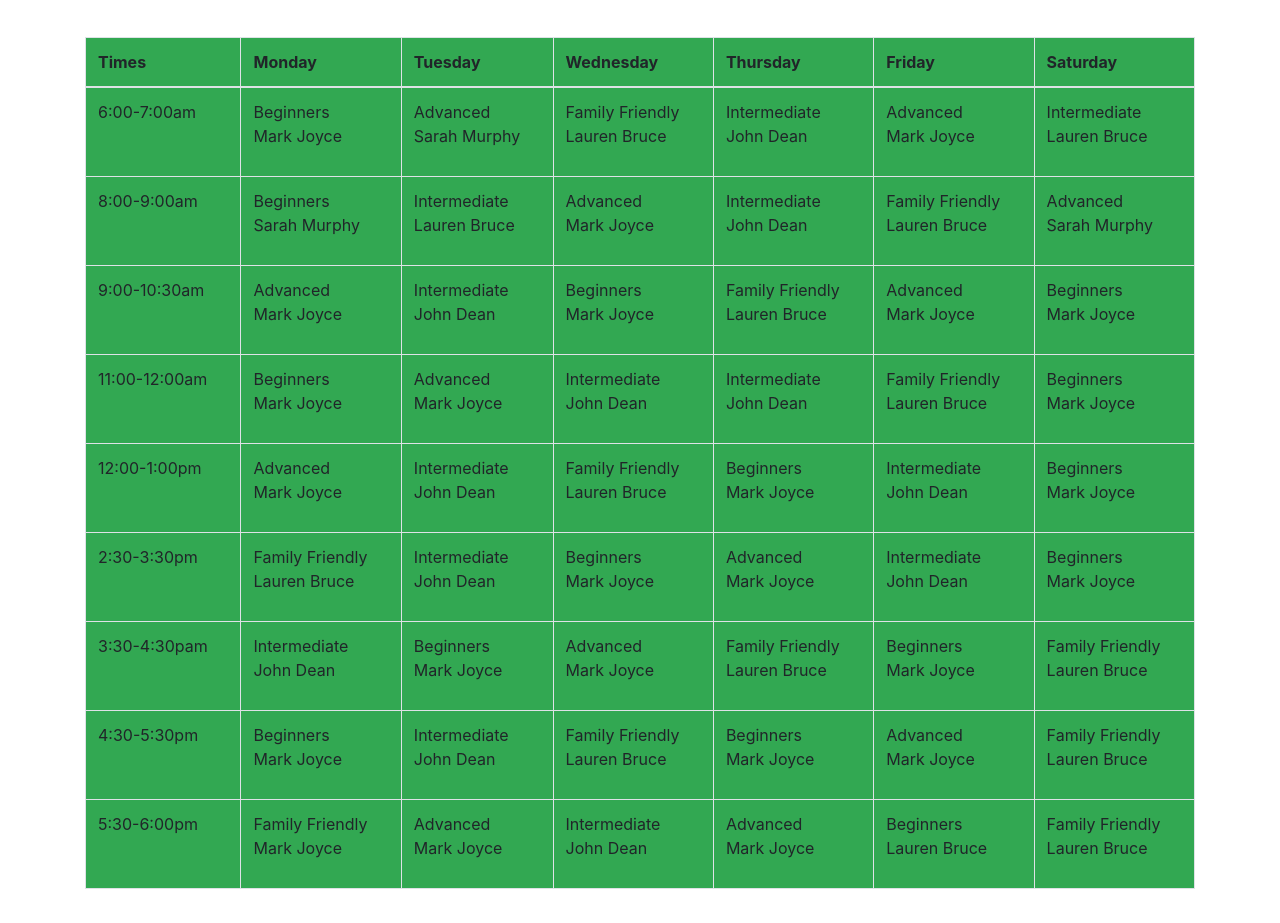
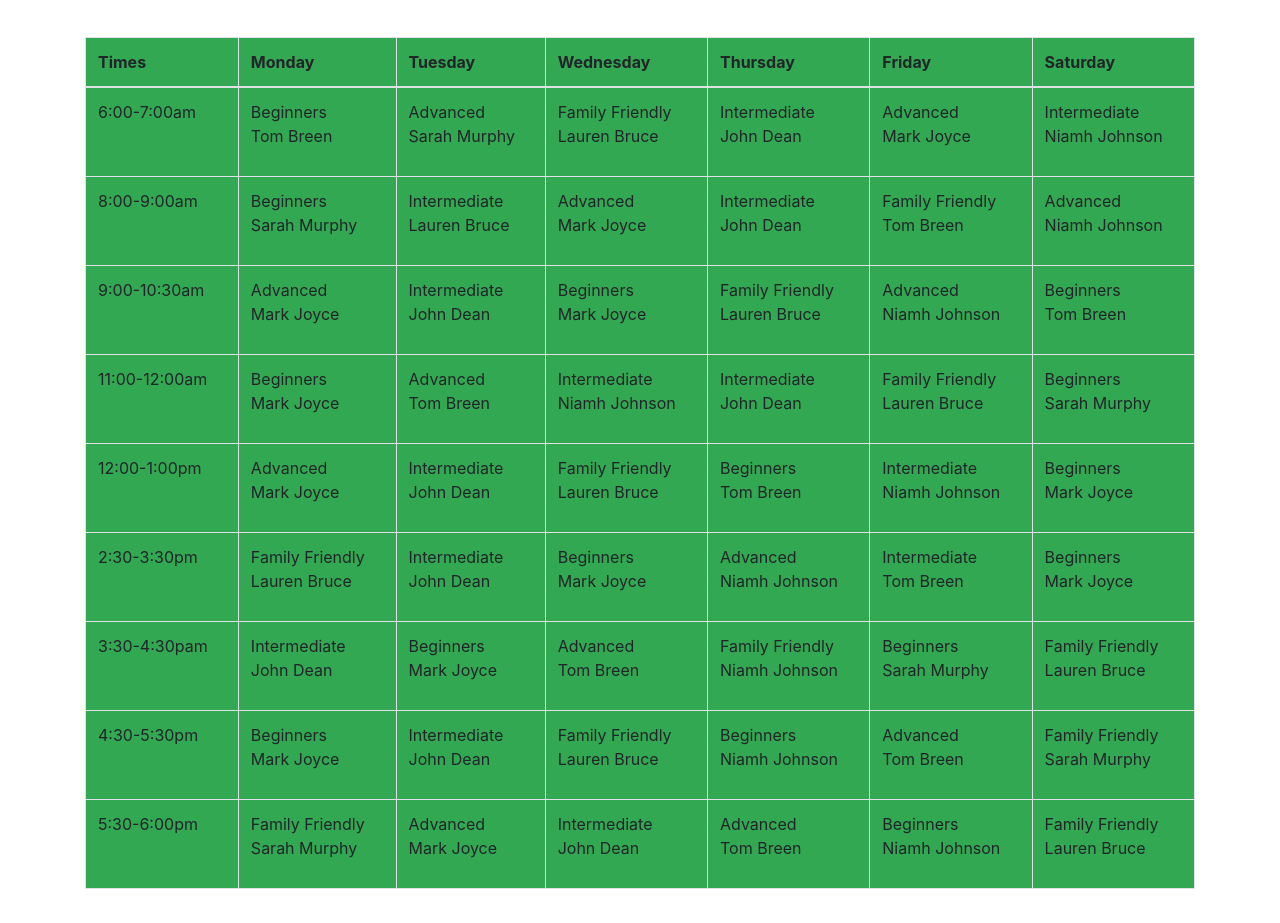
Before and after one commit to Code-Institute-Submissions/yoga-world, a plain HTML site: page schedule.html in a window 1280 px wide. Shown: the part 177-1100 px from the top of the page. Drawn offline with nearby package versions, Linux system fonts and the light colour scheme; a web font is replaced by a local one.

Commit message:
table content update

```diff
--- a/schedule.html
+++ b/schedule.html
@@ -15,7 +15,7 @@
 </head>
 <body>
     <header>
-        <!--Bootstrap Navbar-->
+       <!--Navbar / Credit: Bootstrap navbar edited with help of Youtube vid stated in README-->
         <nav class="navbar navbar-expand-lg navbar-light" style="background-color: #32a852;" fixed-top>
             <div class="container">
   <a class="navbar-brand" href="#">Yoga World</a>
@@ -40,16 +40,14 @@
     </ul>
   </div>
   </div>
-  <script src="https://code.jquery.com/jquery-3.3.1.slim.min.js" integrity="sha384-q8i/X+965DzO0rT7abK41JStQIAqVgRVzpbzo5smXKp4YfRvH+8abtTE1Pi6jizo" crossorigin="anonymous"></script>
-<script src="https://cdnjs.cloudflare.com/ajax/libs/popper.js/1.14.6/umd/popper.min.js" integrity="sha384-wHAiFfRlMFy6i5SRaxvfOCifBUQy1xHdJ/yoi7FRNXMRBu5WHdZYu1hA6ZOblgut" crossorigin="anonymous"></script>
-<script src="https://stackpath.bootstrapcdn.com/bootstrap/4.2.1/js/bootstrap.min.js" integrity="sha384-B0UglyR+jN6CkvvICOB2joaf5I4l3gm9GU6Hc1og6Ls7i6U/mkkaduKaBhlAXv9k" crossorigin="anonymous"></script>
 </nav>
     </header>
+    <!-- Schedule section / W3schools table code edited to suit needs of site-->
     <section>
         <br>
-        <div class="container">
-  <h2>Timetable</h2>
-  <p>*this is a set timetable if any changes are made it will be updated here first*</p>
+        <div class="container timetable">
+  <h2 style="text-align: center; color: #32a852;">Timetable</h2>
+  <p style="text-align: center; color: #32a852;">*this is a set timetable if any changes are made it will be updated here first*</p>
   <br>
   <div class="table-responsive">
     <table class="table table-bordered" style="background-color: #32a852;">
@@ -67,12 +65,12 @@
       <tbody>
         <tr>
           <td>6:00-7:00am</td>
-          <td>Beginners <p>Mark Joyce</p></td>
+          <td>Beginners <p>Tom Breen</p></td>
           <td>Advanced <p>Sarah Murphy</p></td>
           <td>Family Friendly <p>Lauren Bruce</p></td>
           <td>Intermediate <p>John Dean</p></td>
           <td>Advanced <p>Mark Joyce</p></td>
-          <td>Intermediate <p>Lauren Bruce</p></td>
+          <td>Intermediate <p>Niamh Johnson</p></td>
         </tr>
         <tr>
           <td>8:00-9:00am</td>
@@ -80,8 +78,8 @@
           <td>Intermediate <p>Lauren Bruce</p></td>
           <td>Advanced <p>Mark Joyce</p></td>
           <td>Intermediate <p>John Dean</p></td>
-          <td>Family Friendly <p>Lauren Bruce</p></td>
-          <td>Advanced <p>Sarah Murphy</p></td>
+          <td>Family Friendly <p>Tom Breen</p></td>
+          <td>Advanced <p>Niamh Johnson</p></td>
         </tr>
          <tr>
           <td>9:00-10:30am</td>
@@ -89,25 +87,25 @@
           <td>Intermediate <p>John Dean</p></td>
           <td>Beginners <p>Mark Joyce</p></td>
           <td>Family Friendly <p>Lauren Bruce</p></td>
-          <td>Advanced <p>Mark Joyce</p></td>
-          <td>Beginners <p>Mark Joyce</p></td>
+          <td>Advanced <p>Niamh Johnson</p></td>
+          <td>Beginners <p>Tom Breen</p></td>
         </tr>
          <tr>
           <td>11:00-12:00am</td>
           <td>Beginners <p>Mark Joyce</p></td>
-          <td>Advanced <p>Mark Joyce</p></td>
-          <td>Intermediate <p>John Dean</p></td>
+          <td>Advanced <p>Tom Breen</p></td>
+          <td>Intermediate <p>Niamh Johnson</p></td>
           <td>Intermediate <p>John Dean</p></td>
           <td>Family Friendly <p>Lauren Bruce</p></td>
-          <td>Beginners <p>Mark Joyce</p></td>
+          <td>Beginners <p>Sarah Murphy</p></td>
         </tr>
         <tr>
           <td>12:00-1:00pm</td>
           <td>Advanced <p>Mark Joyce</p></td>
           <td>Intermediate <p>John Dean</p></td>
           <td>Family Friendly <p>Lauren Bruce</p></td>
-          <td>Beginners <p>Mark Joyce</p></td>
-          <td>Intermediate <p>John Dean</p></td>
+          <td>Beginners <p>Tom Breen</p></td>
+          <td>Intermediate <p>Niamh Johnson</p></td>
           <td>Beginners <p>Mark Joyce</p></td>
         </tr>
         <tr>
@@ -115,17 +113,17 @@
           <td>Family Friendly <p>Lauren Bruce</p></td>
           <td>Intermediate <p>John Dean</p></td>
           <td>Beginners <p>Mark Joyce</p></td>
-          <td>Advanced <p>Mark Joyce</p></td>
-          <td>Intermediate <p>John Dean</p></td>
+          <td>Advanced <p>Niamh Johnson</p></td>
+          <td>Intermediate <p>Tom Breen</p></td>
           <td>Beginners <p>Mark Joyce</p></td>
         </tr>
         <tr>
           <td>3:30-4:30pam</td>
           <td>Intermediate <p>John Dean</p></td>
           <td>Beginners <p>Mark Joyce</p></td>
-          <td>Advanced <p>Mark Joyce</p></td>
-          <td>Family Friendly <p>Lauren Bruce</p></td>
-          <td>Beginners <p>Mark Joyce</p></td>
+          <td>Advanced <p>Tom Breen</p></td>
+          <td>Family Friendly <p>Niamh Johnson</p></td>
+          <td>Beginners <p>Sarah Murphy</p></td>
           <td>Family Friendly <p>Lauren Bruce</p></td>
         </tr>
         <tr>
@@ -133,17 +131,17 @@
           <td>Beginners <p>Mark Joyce</p></td>
           <td>Intermediate <p>John Dean</p></td>
           <td>Family Friendly <p>Lauren Bruce</p></td>
-          <td>Beginners <p>Mark Joyce</p></td>
-          <td>Advanced <p>Mark Joyce</p></td>
-          <td>Family Friendly <p>Lauren Bruce</p></td>
+          <td>Beginners <p>Niamh Johnson</p></td>
+          <td>Advanced <p>Tom Breen</p></td>
+          <td>Family Friendly <p>Sarah Murphy</p></td>
         </tr>
         <tr>
           <td>5:30-6:00pm</td>
-          <td>Family Friendly <p>Mark Joyce</p></td>
+          <td>Family Friendly <p>Sarah Murphy</p></td>
           <td>Advanced <p>Mark Joyce</p></td>
           <td>Intermediate <p>John Dean</p></td>
-          <td>Advanced <p>Mark Joyce</p></td>
-          <td>Beginners <p>Lauren Bruce</p></td>
+          <td>Advanced <p>Tom Breen</p></td>
+          <td>Beginners <p>Niamh Johnson</p></td>
           <td>Family Friendly <p>Lauren Bruce</p></td>
         </tr>
       </tbody>
@@ -152,6 +150,7 @@
 </div>
     </section>
     <br>
+    <!--Footer code edited for needs / Credit: Youtube video stated in README-->
     <footer>
         <div class="row text-center">
            <div class="col-md-4 header-address">
@@ -176,6 +175,8 @@
        </div>
 
     </footer>
-
+    <script src="https://code.jquery.com/jquery-3.3.1.slim.min.js" integrity="sha384-q8i/X+965DzO0rT7abK41JStQIAqVgRVzpbzo5smXKp4YfRvH+8abtTE1Pi6jizo" crossorigin="anonymous"></script>
+<script src="https://cdnjs.cloudflare.com/ajax/libs/popper.js/1.14.6/umd/popper.min.js" integrity="sha384-wHAiFfRlMFy6i5SRaxvfOCifBUQy1xHdJ/yoi7FRNXMRBu5WHdZYu1hA6ZOblgut" crossorigin="anonymous"></script>
+<script src="https://stackpath.bootstrapcdn.com/bootstrap/4.2.1/js/bootstrap.min.js" integrity="sha384-B0UglyR+jN6CkvvICOB2joaf5I4l3gm9GU6Hc1og6Ls7i6U/mkkaduKaBhlAXv9k" crossorigin="anonymous"></script>
 </body>
 </html>
```
